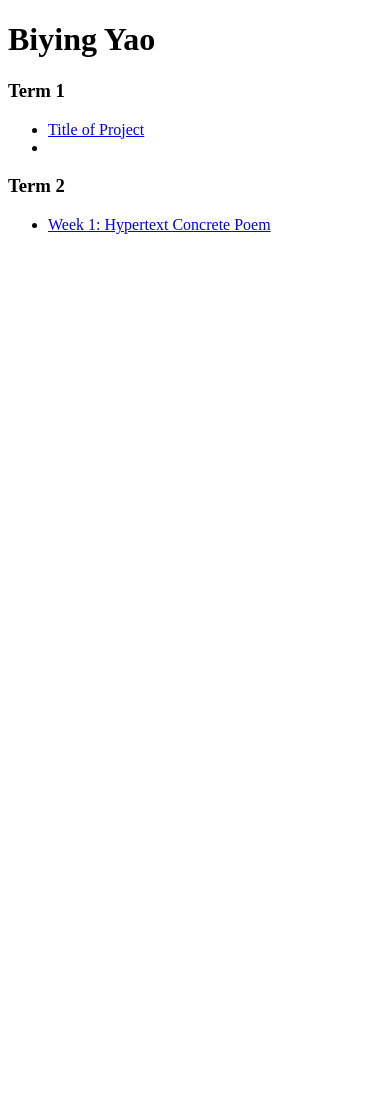
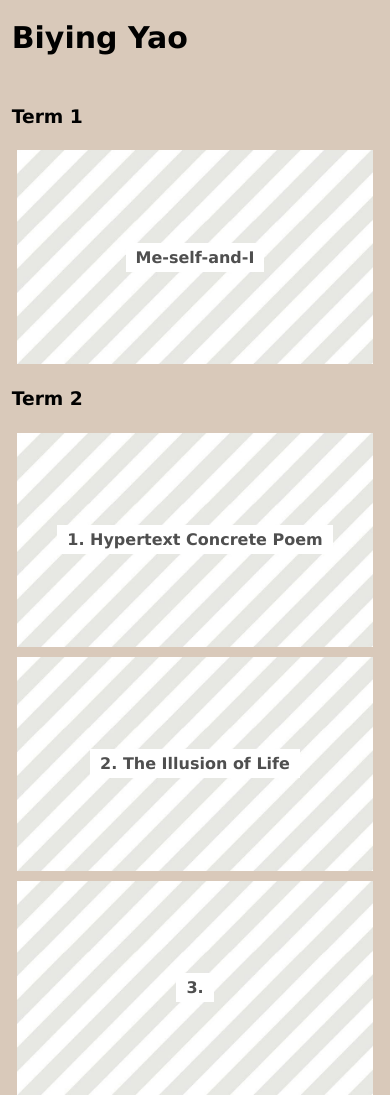
Before and after one commit to Kraune233/wcc-portfolio, a plain HTML site: page index.html in a window 390 px wide. Shown: the top 1095 px of the page. Before the commit the page ends 844 px from the top, so only its background shows below. Drawn offline with Linux system fonts and the light colour scheme.

Commit message:
changes to the template

```diff
--- /dev/null
+++ b/css/style.css
@@ -0,0 +1,138 @@
+
+/*This is a comment in CSS*/
+
+body{
+    font-family: Verdana, sans-serif;
+    margin: 0;
+}
+
+h1{
+    font-size: 30px;
+
+}
+
+p{
+    font-size: 16px;
+}
+
+header{
+    padding:0 3%;
+}
+
+main{
+    width:100%;
+    max-width:1400px; /* means it won't be larger than 1200px on larger screens */
+    box-sizing: border-box;
+    margin: 0 auto;
+    padding: 3%;
+
+}
+
+footer{
+    width:100%;
+    min-height:100px;
+}
+
+
+/* Flex layouts are one of the easier ways to style responsive layouts that work on all devices */
+/* https://developer.mozilla.org/en-US/docs/Learn/CSS/CSS_layout/Flexbox */
+
+.flex-container{
+    display: flex; /* all children will now be flex items */
+    flex-direction: row; /* other option is column */
+    flex-wrap: wrap; /* means the children will wrap to a new line */
+}
+
+.flex-item{
+    display: flex;
+    /* the following three items can be put on one line: https://developer.mozilla.org/en-US/docs/Web/CSS/flex */
+    flex-grow: 0;
+    flex-shrink: 0;
+    flex-basis: 25%; /*width of the box, take up a quarter of the parent's size*/
+    box-sizing: border-box; /*this means that we can add padding, line below, and still only take 25% width of parent*/
+    padding: 5px;
+}
+
+.flex-item a{
+    display: flex;
+    width: 100%;
+    height: 0;
+    padding: 30% 0;
+    background-image: url(../assets/images/lightgrey-line.jpeg); /*change the image to one of you choice */
+    background-position: center;
+    background-size: 100%;
+    justify-content: center;
+    align-items: center;
+    text-align: center;
+    text-decoration: none;
+    color:#4f4f4f;
+    transition: all 0.2s; /* CSS transitions https://developer.mozilla.org/en-US/docs/Web/CSS/CSS_Transitions/Using_CSS_transitions */
+}
+
+/* want a different background image for each project? */
+/* try give each a tag a unique id in your HTML and then set different background images here*/
+/* EXAMPLE CSS: won't work if you just un-comment this:*/
+/* .flex-item a#my-special-id{
+    background-image: url(../assets/images/custom-image-name.jpeg);
+} */
+
+
+.flex-item a:hover{
+
+    background-size: 120%;
+    transform: scale(1);
+    transition: var(--trans);
+    filter: drop-shadow(0px 5px 2px #0002);
+}
+
+.flex-item h4{
+   margin:10px;
+   background-color: white;
+   padding:5px 10px;
+}
+
+
+/* Media Queries for responsive design */
+
+/* Un-comment the body background-colors to see bold debug color change between screen sizes */
+
+/* Extra large */
+@media screen and (max-width: 1200px) {
+    body {
+      background-color: #F2EFEB;
+    }
+
+    .flex-item{
+        flex-basis: 33.33%; /*width of the box, take up a quarter of the parent's size*/
+    }
+}
+
+/* Large */
+@media screen and (max-width: 992px) {
+    body {
+      background-color:#888C81;
+    }
+
+}
+
+/* Medium */
+@media screen and (max-width: 768px) {
+     body {
+      background-color:#3D403A;
+    }
+
+    .flex-item{
+        flex-basis: 50%; /*width of the box, take up a quarter of the parent's size*/
+    }
+}
+
+/* Small */
+@media screen and (max-width: 576px) {
+    body {
+      background-color:#D9C9BA;
+    }
+
+    .flex-item{
+        flex-basis: 100%; /*width of the box, take up a quarter of the parent's size*/
+    }
+}
--- a/index.html
+++ b/index.html
@@ -2,38 +2,70 @@
 <html>
     <head>
         <meta charset="UTF-8">
+
+        <!-- meta viewport tag needed to make site responsive on mobile devices https://developer.mozilla.org/en-US/docs/Web/HTML/Viewport_meta_tag -->
+        <meta name="viewport" content="width=device-width, initial-scale=1" />
+
         <title>WCC Portfolio</title>
+
+        <link rel="stylesheet" href="./css/style.css">
+
     </head>
     <body>
 
-        <!--This is a comment in HTML-->
+        <header>
+            <h1>Biying Yao</h1>
 
-        <!--This week we are keeping things very simple, please do not add anything extra, no CSS styling etc.-->
+        </header>
 
-        <!--Change to your full name below-->
-        <h1>Biying Yao</h1>
+        <main>
+            <h3>Term 1</h3>
+            <section class="flex-container">
+                <div class="flex-item">
+                    <a href="./html-demo-page">
+                        <h4>Me-self-and-I</h4>
+                    </a>
+                </div>
+            </section>
 
-        <h3>Term 1</h3>
+            <h3>Term 2</h3>
+            <section class="flex-container">
 
-        <!--Add two to five links to projects from last term that you should host on github-->
-        <ul>
-            <li>
-                <!--This is a link, the href value should contain the url or relative path to a page. / means the root folder of the directory structure-->
-                <a href="#">Title of Project</a>
-            </li>
-            <li>
-                <!-- Keep adding as many new list items with links as you need-->
-            </li>
-        </ul>
+                <div class="flex-item">
+                    <a href=" https://kraune233.github.io/Hypertext-Concrete-Poem/">
+                        <h4>1. Hypertext Concrete Poem</h4>
+                    </a>
+                </div>
 
-        <h3>Term 2</h3>
+                <div class="flex-item">
+                    <a href="https://kraune233.github.io/Illustion-of-Life/">
+                        <h4>2. The Illusion of Life </h4>
+                    </a>
+                </div>
 
-        <!-- Change the href attribute value from / to the url to your project -->
-        <ul>
-            <li>
-                <a href="https://kraune233.github.io/Hypertext-Concrete-Poem/">Week 1: Hypertext Concrete Poem</a>
-            </li>
-        </ul>
+                <div class="flex-item">
+                    <a href="#">
+                        <h4>3.</h4>
+                    </a>
+                </div>
+
+                <div class="flex-item">
+                    <a href="#">
+                        <h4>4.</h4>
+                    </a>
+                </div>
+
+                    <!-- Keep adding per week -->
+
+
+            </section>
+
+        </main>
+        <footer>
+           <!-- normally information like contact details etc  -->
+           <!-- read more about semantic HTML https://www.w3schools.com/html/html5_semantic_elements.asp -->
+
+        </footer>
 
     </body>
 </html>
```
Also changed, not shown: html-demo-page/css/demo-style.css (added, +32 -0 lines), html-demo-page/index.html (added, +44 -0 lines), assets/images/lightgrey-line.jpeg (added), assets/images/repeating-diagonal-lines.jpeg (added).
